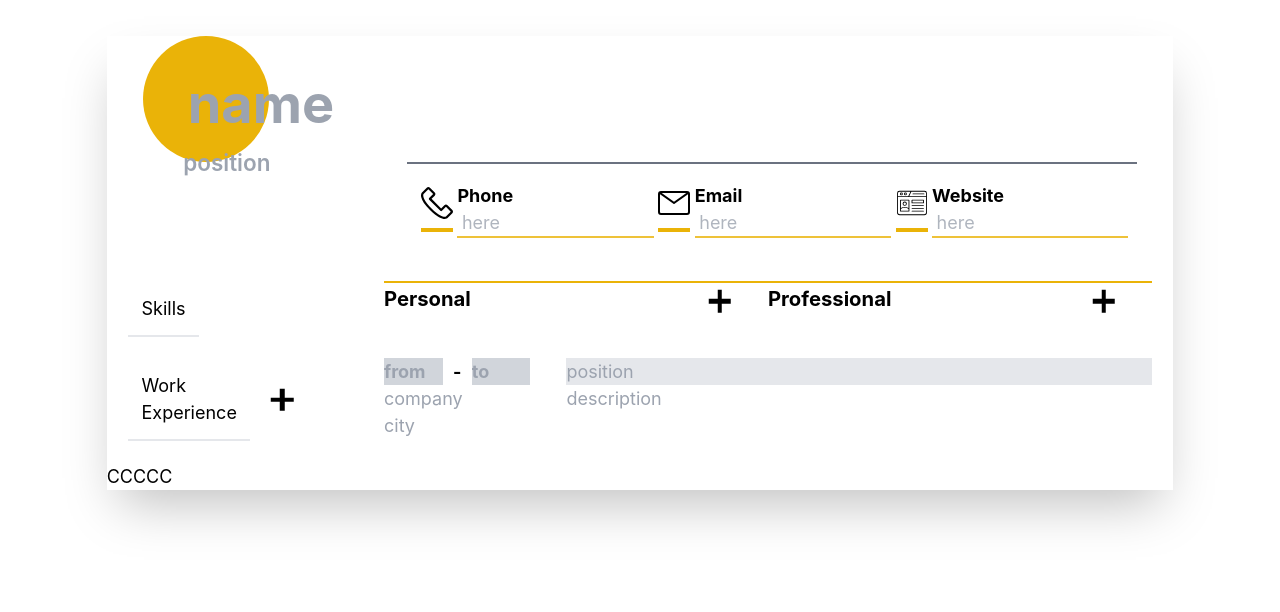
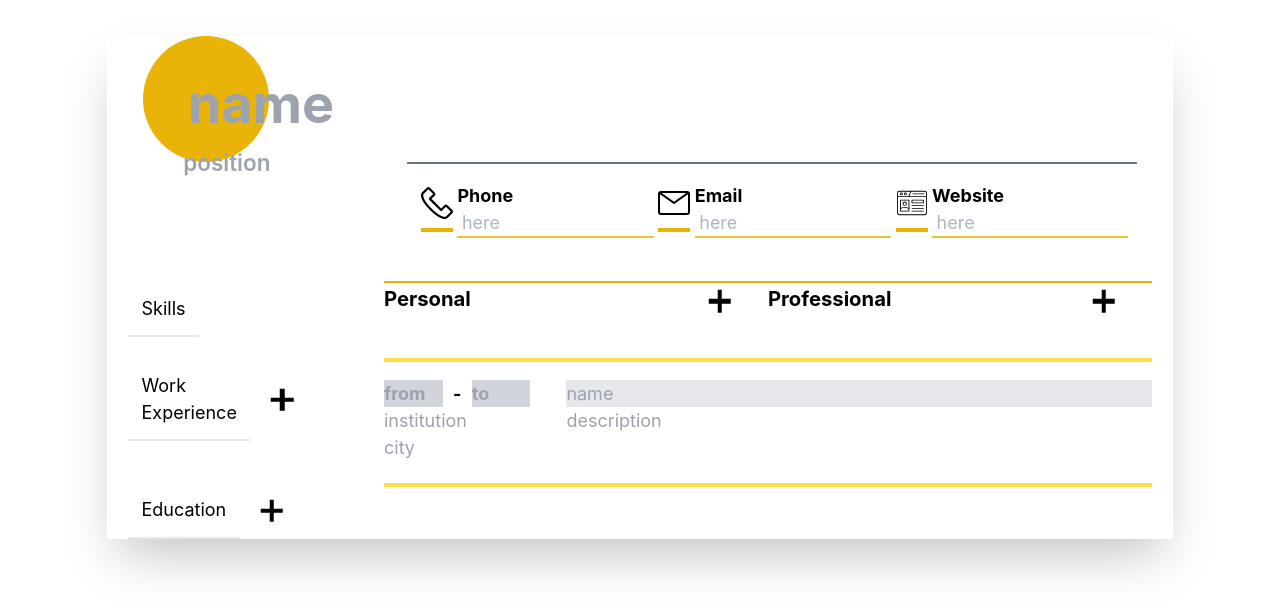
Before and after one commit to Sasmn/cv-project, a React (Create React App) app: page / in a window 1280 px wide. Both pictures are taken after a click on the element 282 px from the left and 399 px from the top of the page. Shown: the top 612 px of the page. Built offline with nearby package versions, Linux system fonts and the light colour scheme.

Commit message:
refactor work experiences to experiences and renaming

```diff
--- a/src/App.js
+++ b/src/App.js
@@ -1,15 +1,14 @@
-import Education from "./Components/Education";
 import GeneralInfo from "./Components/GeneralInfo";
 import Skills from "./Components/Skills";
-import WorkExperience from "./Components/WorkExperience";
+import Experience from "./Components/Experience";
 
 function App() {
   return (
     <div className="w-full lg:w-5/6 ml-auto mr-auto shadow-2xl">
       <GeneralInfo />
       <Skills />
-      <WorkExperience />
-      <Education />
+      <Experience name="Work Experience" />
+      <Experience name="Education" />
     </div>
   );
 }
--- a/src/Components/Education.js
+++ /dev/null
@@ -1,11 +0,0 @@
-import React from 'react';
-
-const Education = () => {
-    return (
-        <div>
-            CCCCC
-        </div>
-    );
-}
-
-export default Education;
--- a/src/Components/WorkExperience.js
+++ b/src/Components/Experience.js
@@ -1,8 +1,8 @@
 import React, { useState } from "react";
 import AddButton from "./AddButton";
-import OneWorkExp from "./OneWorkExp";
+import OneExp from "./OneExp";
 
-const WorkExperience = () => {
+const Experience = (props) => {
   const [ExperienceKey, SetExperienceKey] = useState([]);
 
   function addExpKey() {
@@ -15,18 +15,20 @@ const WorkExperience = () => {
   }
 
   const Experiences = ExperienceKey.map((exp) => {
-    return <OneWorkExp key={exp} />;
+    return <OneExp key={exp} />;
   });
 
   return (
     <div className="flex m-[2%] w-[96%] h-min">
       <div className="basis-1/4 shrink-0 h-min flex flex-wrap items-center">
-        <h2 className="border-b-2 max-w-min p-3 text-bold">Work Experience</h2>
+        <h2 className="border-b-2 max-w-min p-3 text-bold">{props.name}</h2>
         <AddButton handleClick={addExpKey} />
       </div>
-      <div className="basis-3/4 grow-0 flex flex-wrap h-min">{Experiences}</div>
+      <div className="basis-3/4 grow-0 flex flex-wrap gap-3 h-min border-t-4 border-yellow-300 pt-4">
+        {Experiences}
+      </div>
     </div>
   );
 };
 
-export default WorkExperience;
+export default Experience;
--- a/src/Components/OneWorkExp.js
+++ b/src/Components/OneExp.js
@@ -1,6 +1,6 @@
 import React from "react";
 
-const OneWorkExp = () => {
+const OneExp = () => {
   function auto_height(e) {
     e.target.style.height = "1px";
     e.target.style.height = e.target.scrollHeight + "px";
@@ -28,7 +28,7 @@ const OneWorkExp = () => {
         </div>
         <input
           type="text"
-          placeholder="company"
+          placeholder="institution"
           className="basis-full overflow-hidden min-w-0 w-0"
         />
         <input
@@ -40,7 +40,7 @@ const OneWorkExp = () => {
       <div className="basis-3/5 md:basis-4/5 overflow-hidden h-min flex flex-wrap">
         <input
           type="text"
-          placeholder="position"
+          placeholder="name"
           className={`bg-gray-200 basis-full min-w-0 w-0`}
         />
         <textarea
@@ -54,4 +54,4 @@ const OneWorkExp = () => {
   );
 };
 
-export default OneWorkExp;
+export default OneExp;
```
